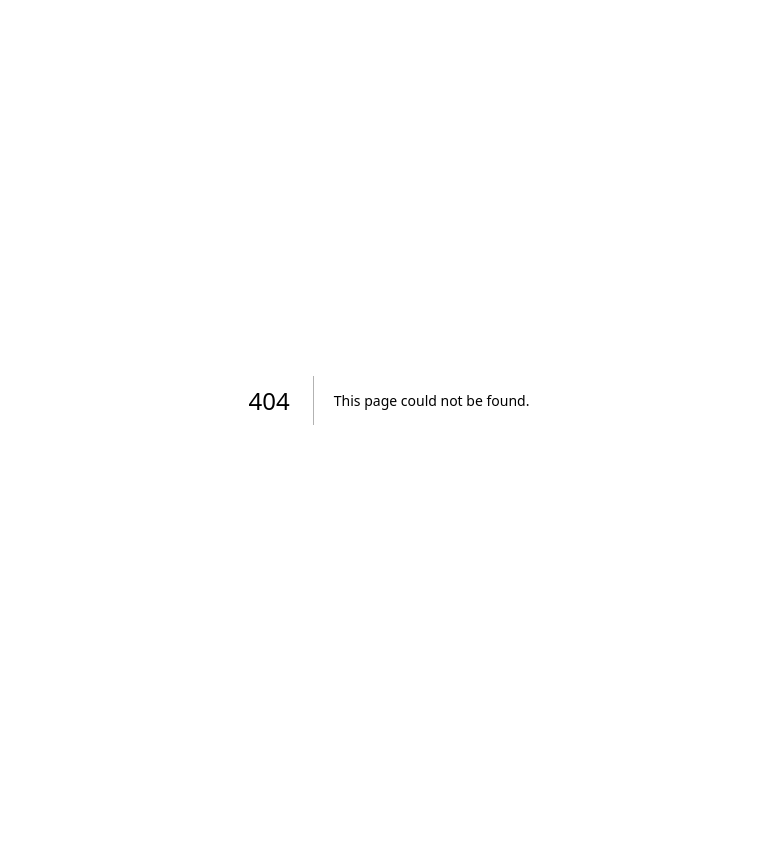
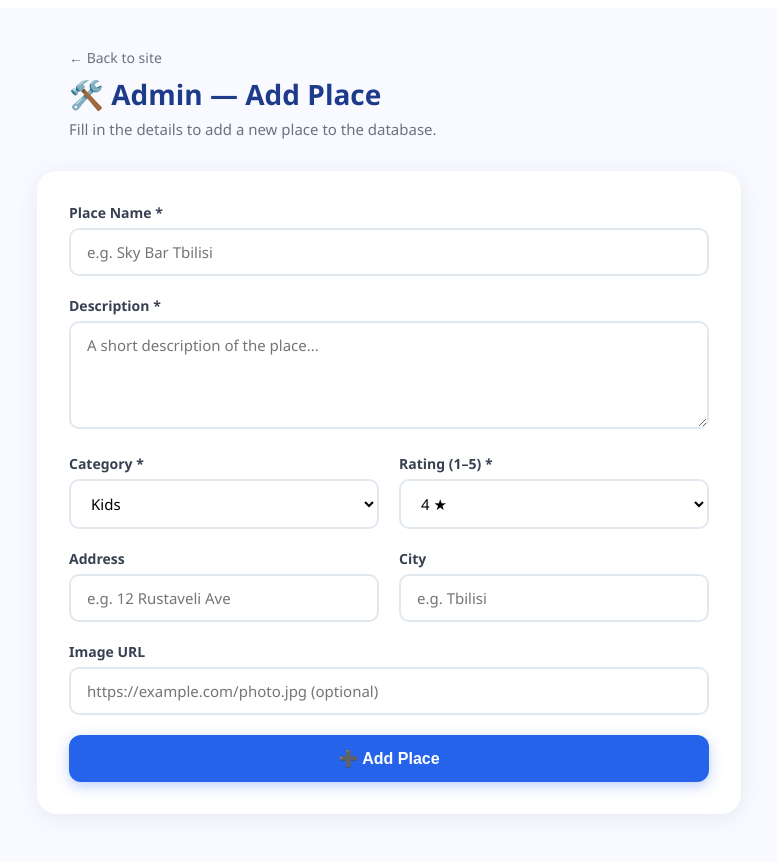
Before and after one commit to nikolozkumsiashvili11-eng/just-fun, a Next.js app: page /admin in a window 1280 px wide. Before the commit this address had no page. Shown: the top 862 px of the page, without its empty margins (251-1028 px from the left). Before the commit the page ends 800 px from the top, so only its background shows below. Built offline with nearby package versions, Linux system fonts and the light colour scheme.

Commit message:
feat: add admin page for adding places to Supabase

```diff
--- /dev/null
+++ b/src/app/admin/page.tsx
@@ -0,0 +1,187 @@
+"use client";
+import { useState } from "react";
+import { createClient } from "@supabase/supabase-js";
+
+const supabase = createClient(
+  "https://gpawpzohojdephhlntls.supabase.co",
+  "eyJhbGciOiJIUzI1NiIsInR5cCI6IkpXVCJ9.eyJpc3MiOiJzdXBhYmFzZSIsInJlZiI6ImdwYXdwem9ob2pkZXBoaGxudGxzIiwicm9sZSI6ImFub24iLCJpYXQiOjE3NzMxMzY0MzYsImV4cCI6MjA4ODcxMjQzNn0.xRmc0i6ALXKz20W3f_EKw2Pm0adOFbSlFe92LEzEqKs"
+);
+
+const CATEGORIES = ["Kids", "Family", "Nightlife", "Food", "Sports", "Adults", "All Ages"];
+
+const empty = {
+  name: "", description: "", category: "Kids", address: "", city: "",
+  rating: "4", image_url: "",
+};
+
+export default function AdminPage() {
+  const [form, setForm] = useState(empty);
+  const [loading, setLoading] = useState(false);
+  const [success, setSuccess] = useState("");
+  const [error, setError] = useState("");
+
+  const set = (field: string, value: string) =>
+    setForm(f => ({ ...f, [field]: value }));
+
+  const handleSubmit = async (e: React.FormEvent) => {
+    e.preventDefault();
+    setLoading(true);
+    setError("");
+    setSuccess("");
+
+    const { error: err } = await supabase.from("places").insert({
+      name: form.name.trim(),
+      description: form.description.trim(),
+      category: form.category,
+      address: form.address.trim(),
+      city: form.city.trim(),
+      rating: parseFloat(form.rating),
+      image_url: form.image_url.trim() || null,
+    });
+
+    if (err) {
+      setError(err.message);
+    } else {
+      setSuccess(`✅ "${form.name}" added successfully!`);
+      setForm(empty);
+    }
+    setLoading(false);
+  };
+
+  const inputStyle: React.CSSProperties = {
+    width: "100%", padding: "12px 16px", borderRadius: 10,
+    border: "2px solid #E2E8F0", outline: "none", fontSize: 15,
+    fontFamily: "inherit", boxSizing: "border-box", transition: "border-color 0.2s",
+  };
+
+  const labelStyle: React.CSSProperties = {
+    display: "block", fontWeight: 600, fontSize: 14,
+    color: "#374151", marginBottom: 6,
+  };
+
+  const Field = ({ label, children }: { label: string; children: React.ReactNode }) => (
+    <div style={{ marginBottom: 20 }}>
+      <label style={labelStyle}>{label}</label>
+      {children}
+    </div>
+  );
+
+  return (
+    <div style={{ minHeight: "100vh", background: "#F8FAFF", fontFamily: "'Segoe UI', sans-serif", padding: "40px 20px" }}>
+
+      {/* Header */}
+      <div style={{ maxWidth: 640, margin: "0 auto 32px" }}>
+        <div style={{ display: "flex", alignItems: "center", gap: 12, marginBottom: 8 }}>
+          <a href="/" style={{ color: "#6B7280", textDecoration: "none", fontSize: 14 }}>← Back to site</a>
+        </div>
+        <h1 style={{ margin: 0, fontWeight: 800, fontSize: 28, color: "#1E3A8A" }}>🛠️ Admin — Add Place</h1>
+        <p style={{ margin: "6px 0 0", color: "#6B7280", fontSize: 15 }}>Fill in the details to add a new place to the database.</p>
+      </div>
+
+      {/* Form card */}
+      <form onSubmit={handleSubmit} style={{ maxWidth: 640, margin: "0 auto", background: "white", borderRadius: 20, padding: "32px", boxShadow: "0 4px 24px rgba(0,0,80,0.07)" }}>
+
+        <Field label="Place Name *">
+          <input
+            required value={form.name} onChange={e => set("name", e.target.value)}
+            placeholder="e.g. Sky Bar Tbilisi"
+            style={inputStyle}
+            onFocus={e => e.target.style.borderColor = "#2563EB"}
+            onBlur={e => e.target.style.borderColor = "#E2E8F0"}
+          />
+        </Field>
+
+        <Field label="Description *">
+          <textarea
+            required value={form.description} onChange={e => set("description", e.target.value)}
+            placeholder="A short description of the place..."
+            rows={4}
+            style={{ ...inputStyle, resize: "vertical", minHeight: 100 }}
+            onFocus={e => e.target.style.borderColor = "#2563EB"}
+            onBlur={e => e.target.style.borderColor = "#E2E8F0"}
+          />
+        </Field>
+
+        <div style={{ display: "grid", gridTemplateColumns: "1fr 1fr", gap: 20, marginBottom: 20 }}>
+          <div>
+            <label style={labelStyle}>Category *</label>
+            <select
+              value={form.category} onChange={e => set("category", e.target.value)}
+              style={{ ...inputStyle, background: "white", cursor: "pointer" }}
+            >
+              {CATEGORIES.map(c => <option key={c} value={c}>{c}</option>)}
+            </select>
+          </div>
+          <div>
+            <label style={labelStyle}>Rating (1–5) *</label>
+            <select
+              value={form.rating} onChange={e => set("rating", e.target.value)}
+              style={{ ...inputStyle, background: "white", cursor: "pointer" }}
+            >
+              {["1", "1.5", "2", "2.5", "3", "3.5", "4", "4.5", "5"].map(r => (
+                <option key={r} value={r}>{r} ★</option>
+              ))}
+            </select>
+          </div>
+        </div>
+
+        <div style={{ display: "grid", gridTemplateColumns: "1fr 1fr", gap: 20, marginBottom: 20 }}>
+          <div>
+            <label style={labelStyle}>Address</label>
+            <input
+              value={form.address} onChange={e => set("address", e.target.value)}
+              placeholder="e.g. 12 Rustaveli Ave"
+              style={inputStyle}
+              onFocus={e => e.target.style.borderColor = "#2563EB"}
+              onBlur={e => e.target.style.borderColor = "#E2E8F0"}
+            />
+          </div>
+          <div>
+            <label style={labelStyle}>City</label>
+            <input
+              value={form.city} onChange={e => set("city", e.target.value)}
+              placeholder="e.g. Tbilisi"
+              style={inputStyle}
+              onFocus={e => e.target.style.borderColor = "#2563EB"}
+              onBlur={e => e.target.style.borderColor = "#E2E8F0"}
+            />
+          </div>
+        </div>
+
+        <Field label="Image URL">
+          <input
+            value={form.image_url} onChange={e => set("image_url", e.target.value)}
+            placeholder="https://example.com/photo.jpg (optional)"
+            style={inputStyle}
+            onFocus={e => e.target.style.borderColor = "#2563EB"}
+            onBlur={e => e.target.style.borderColor = "#E2E8F0"}
+          />
+        </Field>
+
+        {error && (
+          <div style={{ background: "#FEF2F2", border: "1px solid #FECACA", color: "#DC2626", padding: "12px 16px", borderRadius: 10, marginBottom: 20, fontSize: 14 }}>
+            ⚠️ {error}
+          </div>
+        )}
+        {success && (
+          <div style={{ background: "#F0FFF4", border: "1px solid #BBF7D0", color: "#16A34A", padding: "12px 16px", borderRadius: 10, marginBottom: 20, fontSize: 14, fontWeight: 600 }}>
+            {success}
+          </div>
+        )}
+
+        <button
+          type="submit"
+          disabled={loading}
+          style={{
+            width: "100%", padding: "14px", borderRadius: 12, border: "none",
+            background: loading ? "#93C5FD" : "#2563EB", color: "white",
+            fontWeight: 700, fontSize: 16, cursor: loading ? "not-allowed" : "pointer",
+            boxShadow: "0 4px 14px rgba(37,99,235,0.3)", transition: "all 0.2s",
+          }}
+        >
+          {loading ? "Adding..." : "➕ Add Place"}
+        </button>
+      </form>
+    </div>
+  );
+}
```
